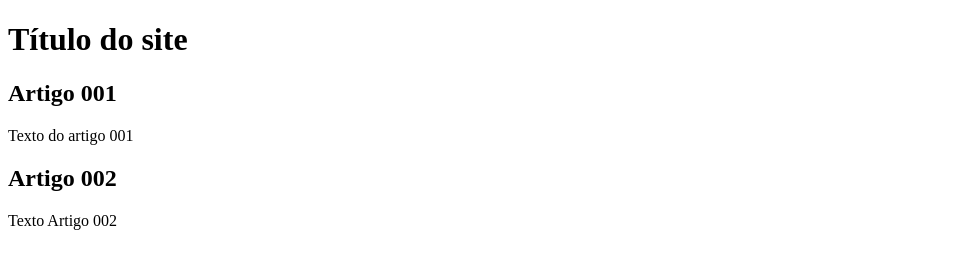
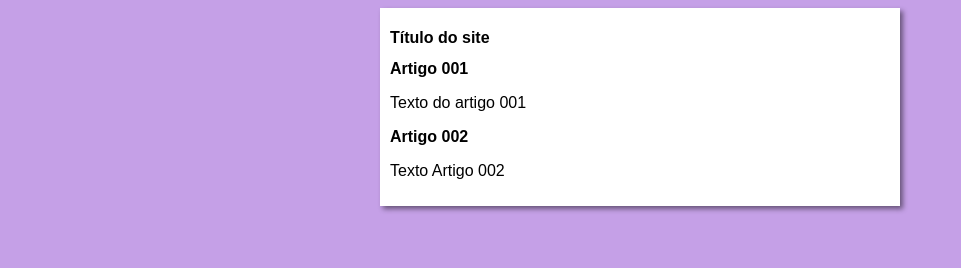
Before and after one commit to MaiconMarquesDev/projeto-site, a plain HTML site: page index.html in a window 1280 px wide. Shown: the whole page, without its empty margins (0-961 px from the left). Drawn offline with Linux system fonts and the light colour scheme.

Commit message:
iniciei o desingn

```diff
--- /dev/null
+++ b/estilos/style.css
@@ -0,0 +1,18 @@
+/*configuração padrão*/
+*{
+    font-family: Arial, Helvetica, sans-serif;
+    font-size: 16px;
+}
+
+/* corpodo site*/
+body {
+    background-color: rgb(197, 160, 231);
+}
+
+main {
+    background-color: white;
+    width: 500px;
+    margin: auto;
+    padding: 10px;
+    box-shadow: 3px 3px 5px rgba(0, 0, 0, 0.473);
+}
--- a/index.html
+++ b/index.html
@@ -4,6 +4,7 @@
     <meta charset="UTF-8">
     <meta name="viewport" content="width=device-width, initial-scale=1.0">
     <title>Título do Site</title>
+    <link rel="stylesheet" href="estilos/style.css">
 </head>
 <body>
     <main>
```
